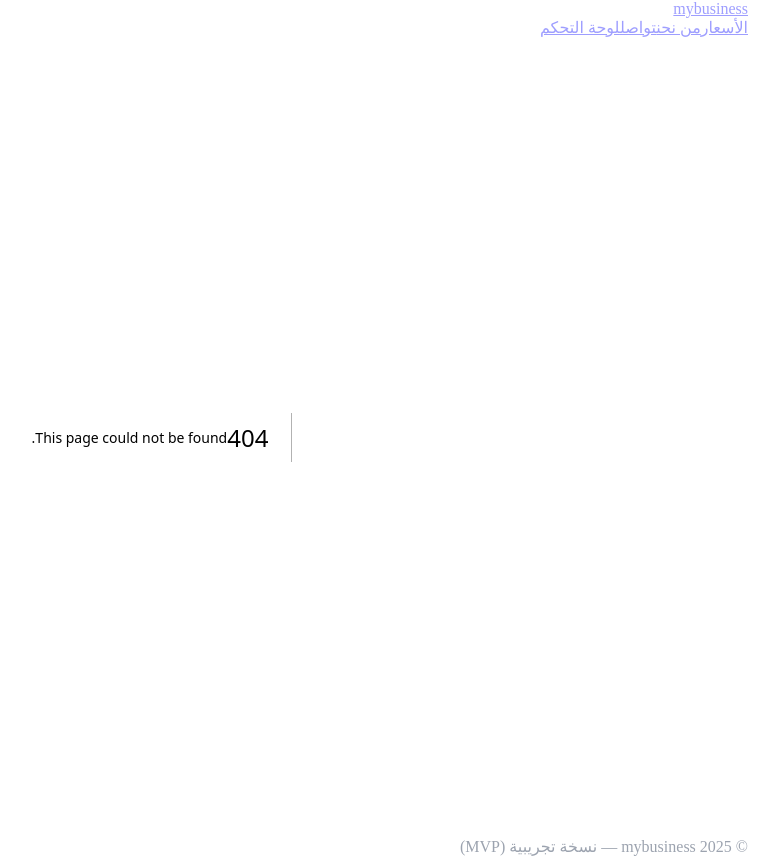
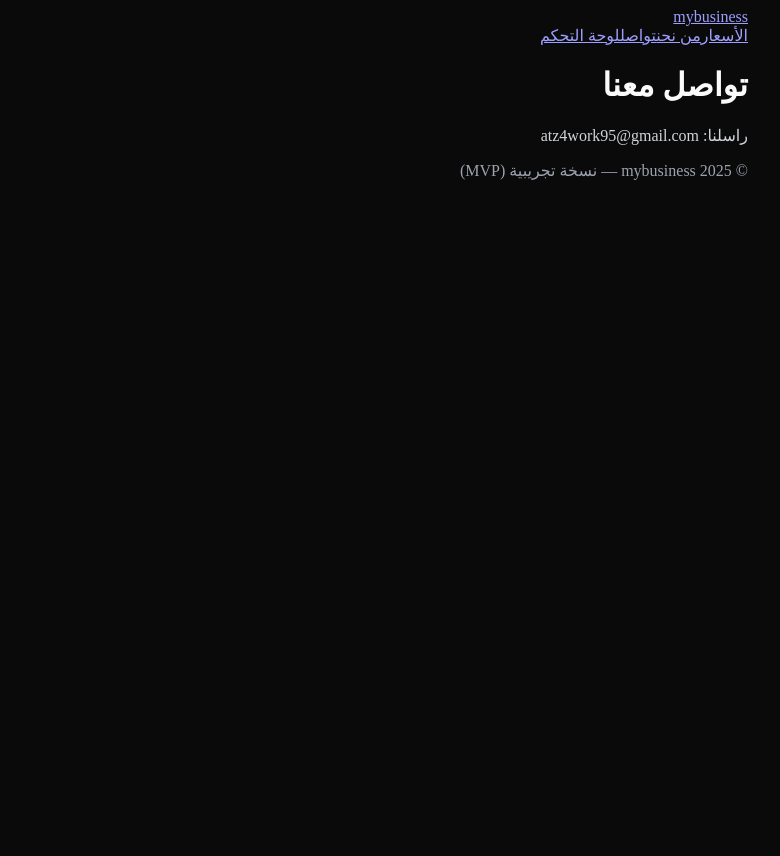
Before and after one commit to Tarek9592/Mybusiness-mvp-, a Next.js app: page /contact in a window 1280 px wide. Before the commit this address had no page. Shown: the whole page, without its empty margins (468-1248 px from the left). After the commit the page ends 800 px from the top, so only its background shows below. Built offline with nearby package versions, Linux system fonts and the light colour scheme.

Commit message:
Create page.tsx

```diff
--- /dev/null
+++ b/app/contact/page.tsx
@@ -0,0 +1,8 @@
+export default function Contact() {
+  return (
+    <main className="container py-12 space-y-4">
+      <h1 className="text-3xl font-extrabold">تواصل معنا</h1>
+      <p style={{ color: "#d1d5db" }}>راسلنا: atz4work95@gmail.com</p>
+    </main>
+  );
+}
```
